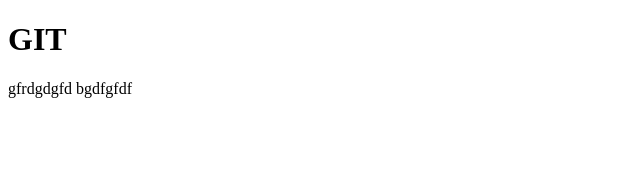
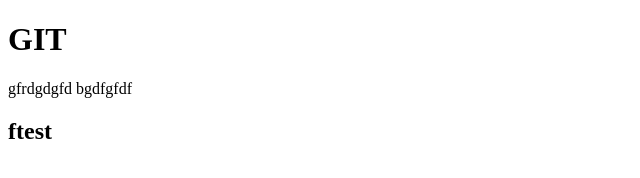
Before and after one commit to flykka-s/first, a plain HTML site: page index.html in a window 1280 px wide. Shown: the full height of the page, 0-640 px from the left. Drawn offline with Linux system fonts and the light colour scheme.

Commit message:
New branch

```diff
--- a/index.html
+++ b/index.html
@@ -9,5 +9,6 @@
 <body>
     <H1>GIT</H1>
     <p>gfrdgdgfd bgdfgfdf</p>
+    <h2>ftest </h2>
 </body>
 </html>
```
